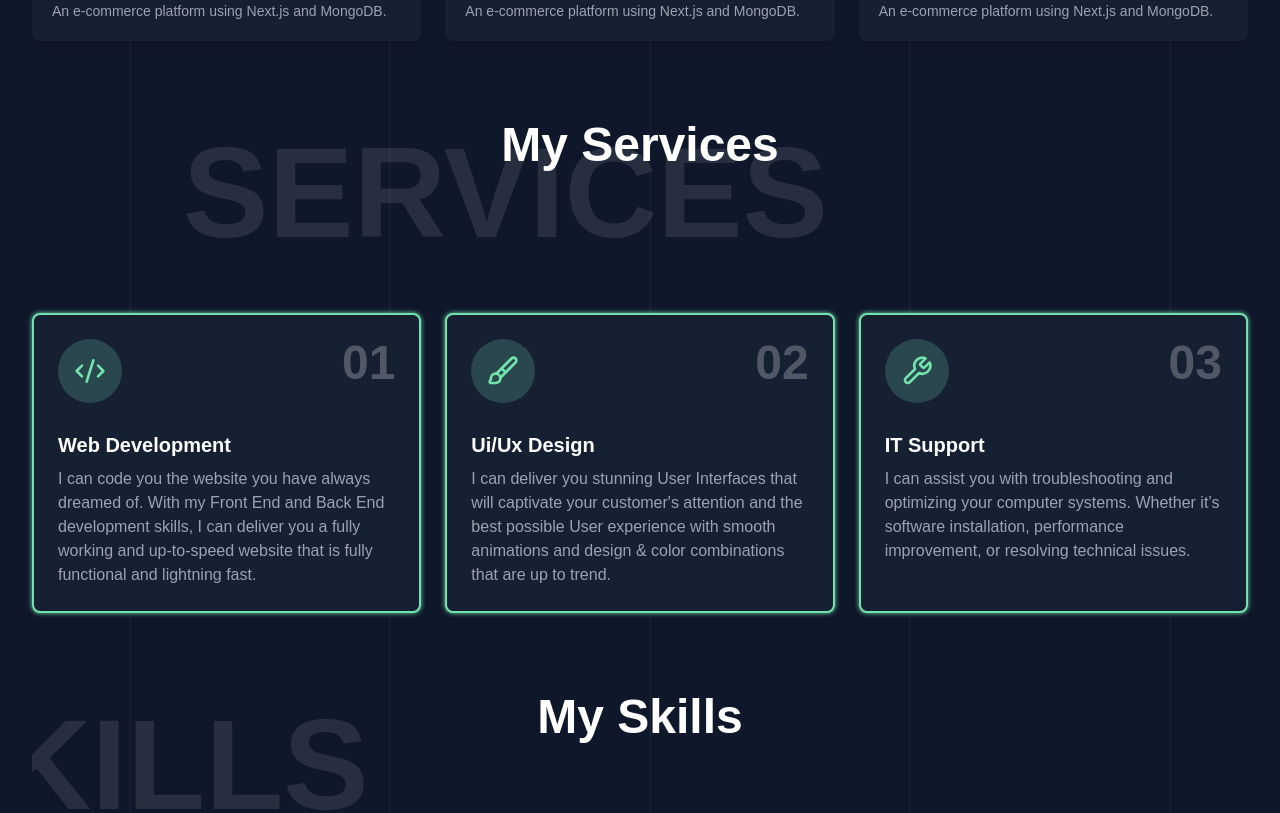
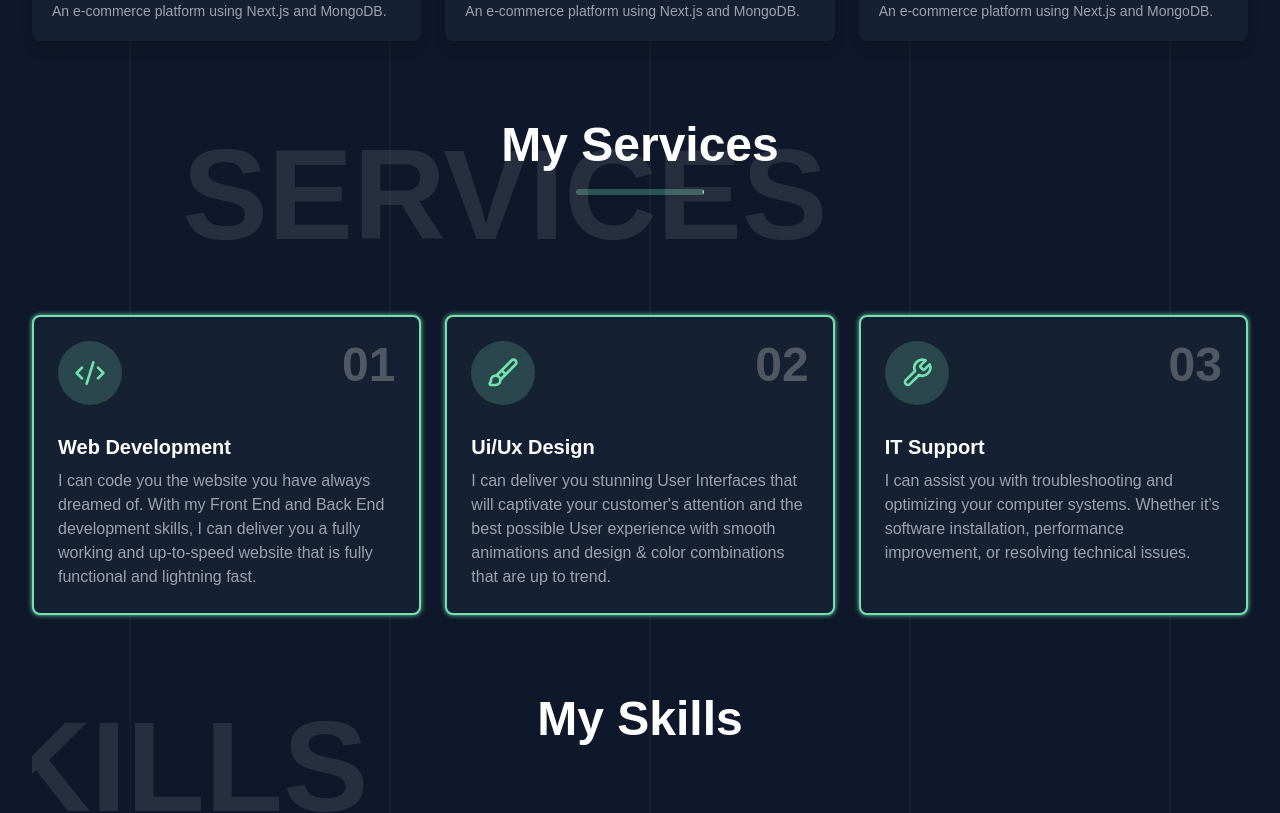
Before and after one commit to difhaels/portfolio-v4, a Next.js app: page / in a window 1280 px wide. Shown: the part 2005-2818 px from the top of the page. Built offline with nearby package versions, Linux system fonts and the light colour scheme.

Commit message:
effect animation line

```diff
--- a/src/components/MyServices.jsx
+++ b/src/components/MyServices.jsx
@@ -19,7 +19,19 @@ export default function MyServices() {
       <Container>
         <div className="mx-auto">
           <div className="relative mb-14 overflow-hidden">
-            <h2 className="mb-6 text-center text-5xl font-bold">My Services</h2>
+            <h2 className="mb-5 text-center text-5xl font-bold">My Services</h2>
+            <div className="relative mx-auto h-[6px] w-32 overflow-hidden rounded-full bg-[#72E2AE]/30">
+              <motion.div
+                className="absolute left-0 top-0 h-[6px] w-[6px] rounded-full bg-[#72E2AE]"
+                animate={{ x: ["-1vw", "16vw"] }} // Geser lebih jauh
+                transition={{
+                  duration: 4,
+                  repeat: Infinity,
+                  ease: "linear",
+                }}
+              />
+            </div>
+
             <MovingText what="SERVICES" />
           </div>
 
```
